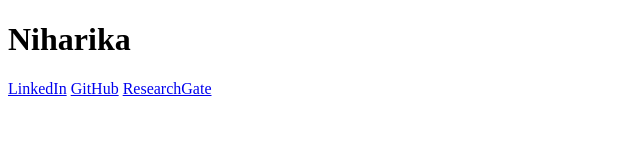
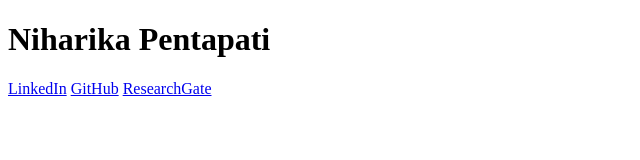
Before and after one commit to prosis369/niharika.github.io, a plain HTML site: page index.html in a window 1280 px wide. Shown: the whole page, without its empty margins (0-640 px from the left). Drawn offline with Linux system fonts and the light colour scheme.

Commit message:
Update index.html

```diff
--- a/index.html
+++ b/index.html
@@ -2,7 +2,7 @@
 <html>
   <body>
 
-    <h1>Niharika</h1>
+    <h1>Niharika Pentapati</h1>
     <a href="https://www.linkedin.com/in/niharika-p-b5b131170/">LinkedIn</a>
     <a href="https://github.com/prosis369">GitHub</a>
     <a href="https://www.researchgate.net/profile/Niharika_Pentapati">ResearchGate</a>
```
